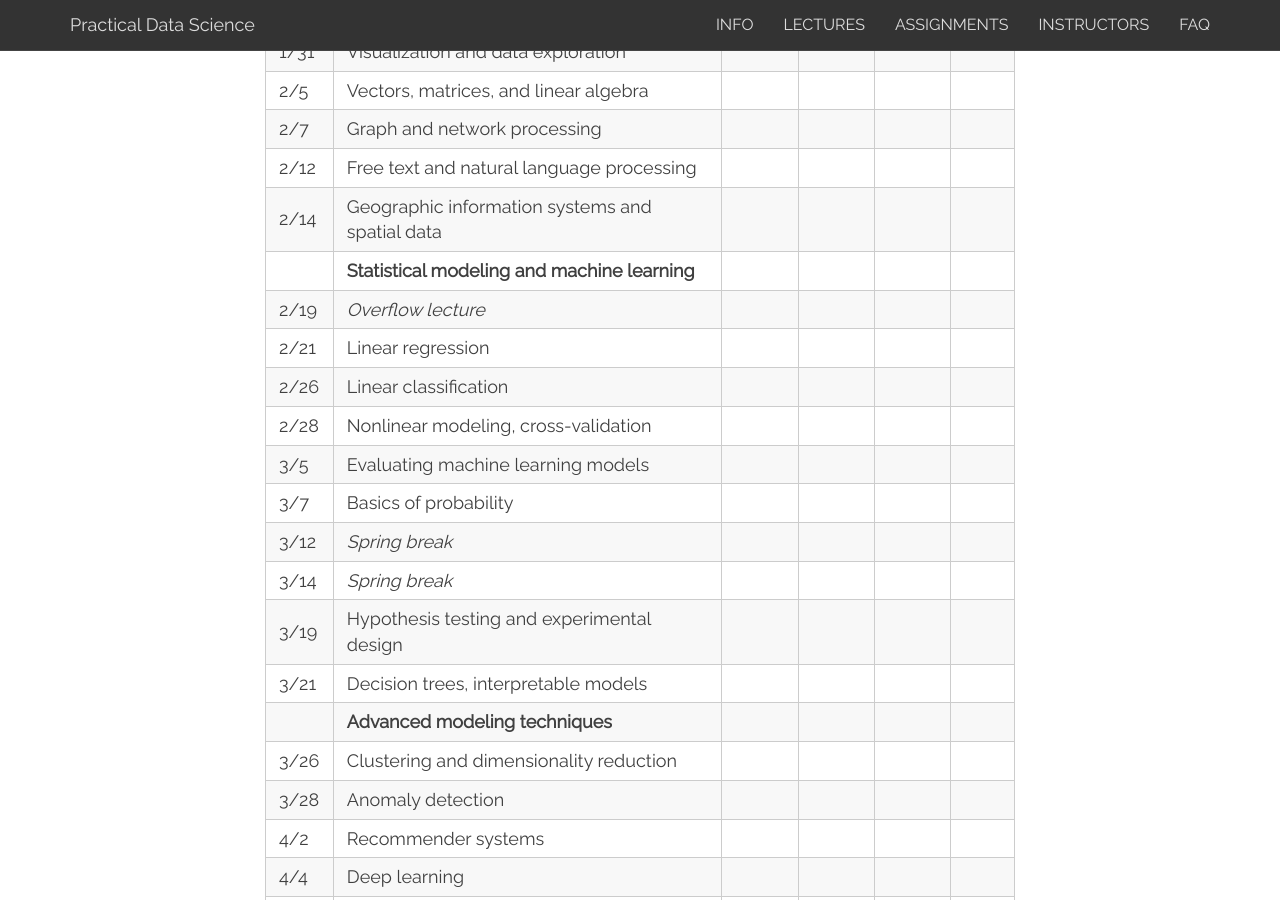
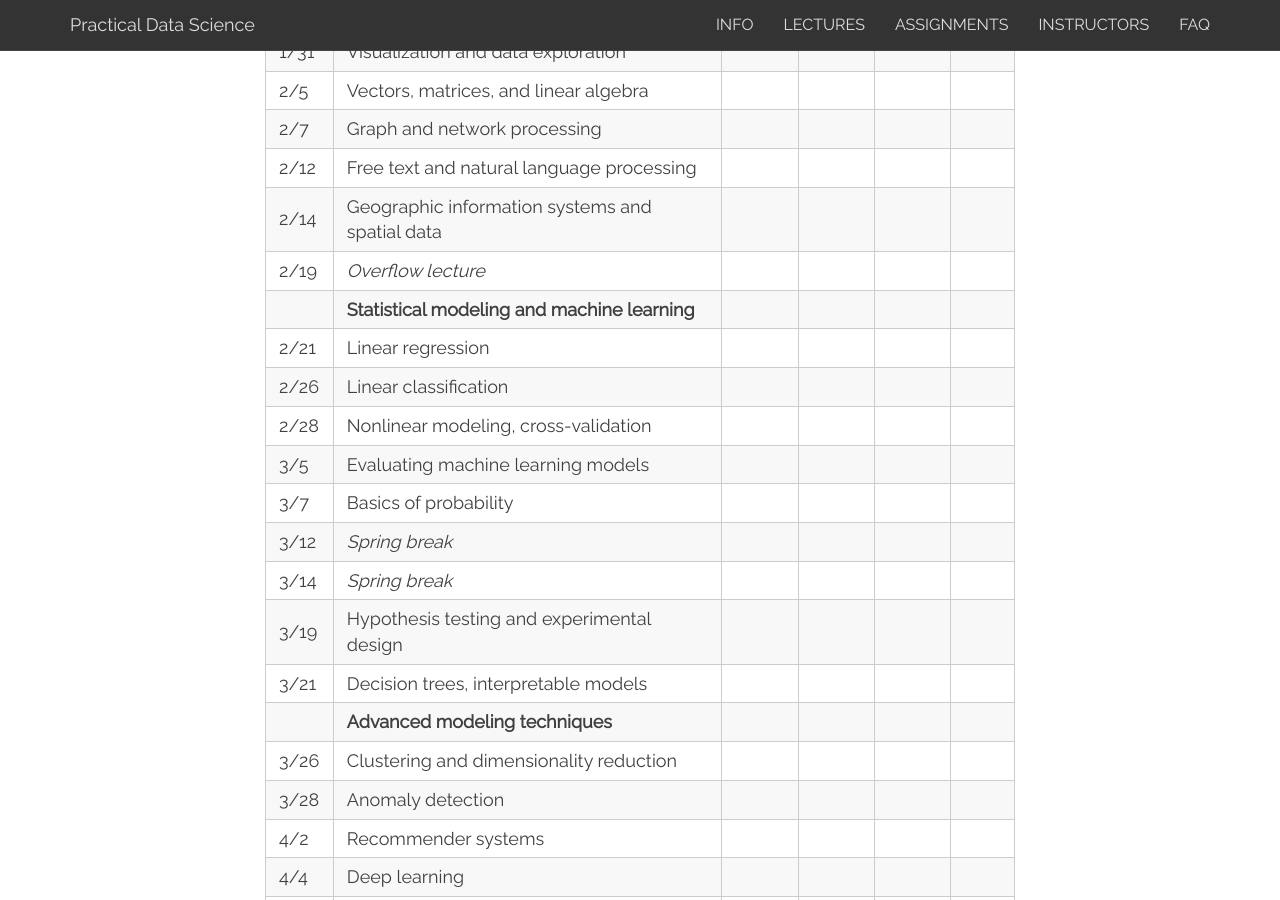
Before and after one commit to zeromtmu/practicaldatascience.github.io, a Jekyll site: the page built from lectures.md, in a window 1280 px wide and 900 px high, scrolled down 745 px. Built offline with Jekyll 4.4.1, drawn with Linux system fonts in a browser that asks for light colours; nearby versions of some CDN libraries.

```diff
--- a/lectures.md
+++ b/lectures.md
@@ -20,8 +20,8 @@ This page lists the class lectures and recitations, plus additional material (sl
 | 2/7  | Graph and network processing || | | |
 | 2/12 | Free text and natural language processing || | | |
 | 2/14 | Geographic information systems and spatial data || | | |
+| 2/19 | *Overflow lecture* || | | |
 | | **Statistical modeling and machine learning** || | | |
-| 2/19 | *Overflow lecture* || | | |
 | 2/21 | Linear regression || | | |
 | 2/26 | Linear classification || | | |
 | 2/28 | Nonlinear modeling, cross-validation || | | |
```
Also changed, not shown: 1 other file.
